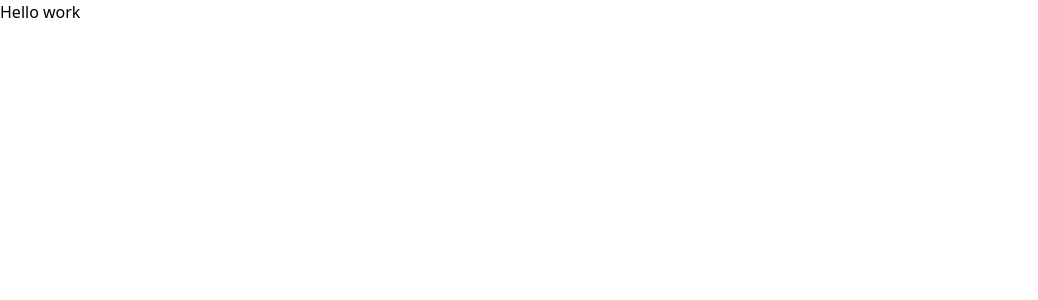
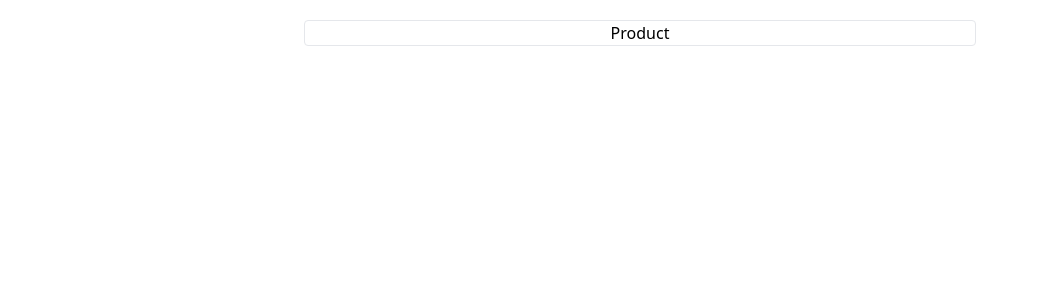
Before and after one commit to Texterly/react-tipyscript-app, a React (Create React App) app: page / in a window 1280 px wide. Shown: the top 300 px of the page, without its empty margins (0-1038 px from the left). Built offline with nearby package versions, Linux system fonts and the light colour scheme.

Commit message:
added Product

```diff
--- a/src/App.tsx
+++ b/src/App.tsx
@@ -1,8 +1,12 @@
 import React from 'react';
+import Product from './components/Product';
+import { products } from './data/products';
 
 function App() {
   return (
-    <h1>Hello work</h1>
+    <div className='container mx-auto max-w-2xl pt-5'>
+      <Product product={products[0]} />
+    </div>
   );
 }
 
--- /dev/null
+++ b/src/components/Product.tsx
@@ -0,0 +1,9 @@
+import React from 'react'
+
+function Product(props: any) {
+  return (
+    <div className='border py2 px-4 rounded flex flex-col items-center mb-2'>Product</div>
+  )
+}
+
+export default Product
--- /dev/null
+++ b/src/data/products.ts
@@ -0,0 +1,16 @@
+import { IProduct } from "../models";
+
+export const products: IProduct[] = [
+    {
+        id:1,
+        title:"Fjallraven - Foldsack No. 1 Backpack, Fits 15 Laptops",
+        price:109.95,
+        description:"Your perfect pack for everyday use and walks in the forest. Stash your laptop (up to 15 inches) in the padded sleeve, your everyday",
+        category:"men's clothing",
+        image:"https://fakestoreapi.com/img/81fPKd-2AYL._AC_SL1500_.jpg",
+        rating:{
+            rate:3.9,
+            count:120
+        }
+    }
+]
--- /dev/null
+++ b/src/models.ts
@@ -0,0 +1,12 @@
+export interface IProduct {
+    id: number,
+    title: string,
+    price: number,
+    description: string,
+    category: string,
+    image: string,
+    rating: {
+        rate: number,
+        count: number,
+    }
+}
```
